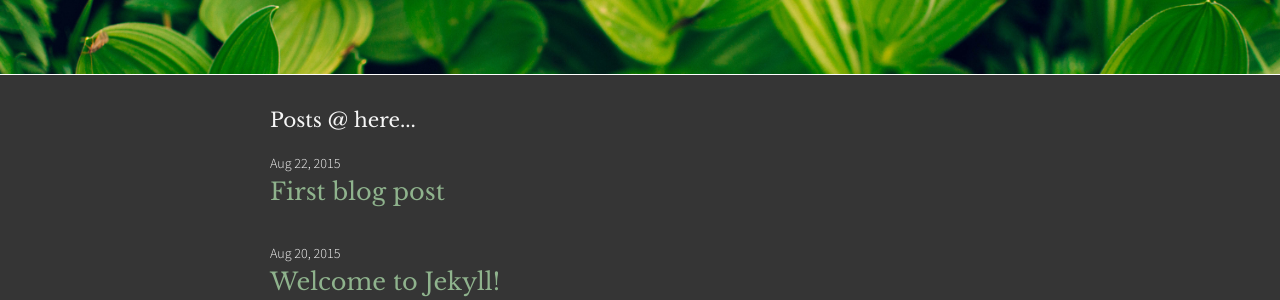
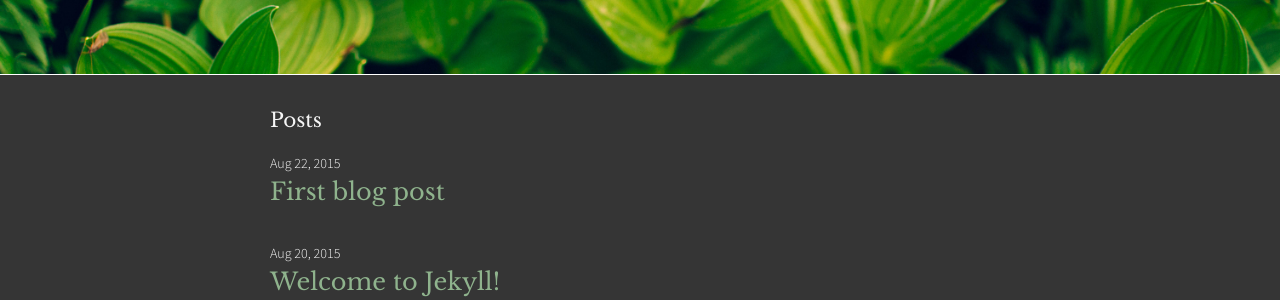
Before and after one commit to nathanstruhs/nathanstruhs.github.io, a Jekyll site: the page built from index.html, in a window 1280 px wide. Shown: the part 147-447 px from the top of the page. Built offline with Jekyll 4.4.1, drawn with Linux system fonts in a browser that asks for light colours.

Commit message:
Clean up index.html

```diff
--- a/index.html
+++ b/index.html
@@ -4,7 +4,7 @@
 
 <div class="home">
 
-  <h1 class="page-heading">Posts @ here...</h1>
+  <h1 class="page-heading">Posts</h1>
 
   <ul class="post-list">
     {% for post in site.posts %}
```
